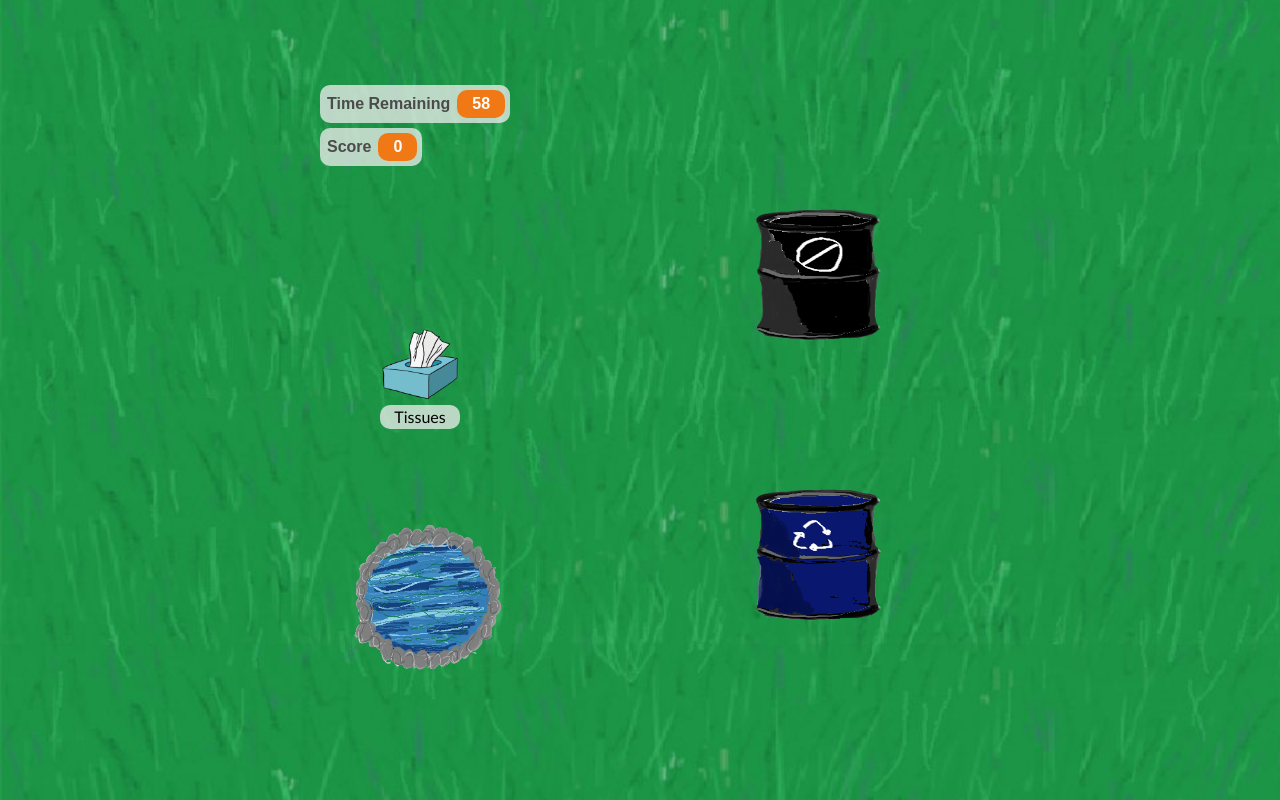
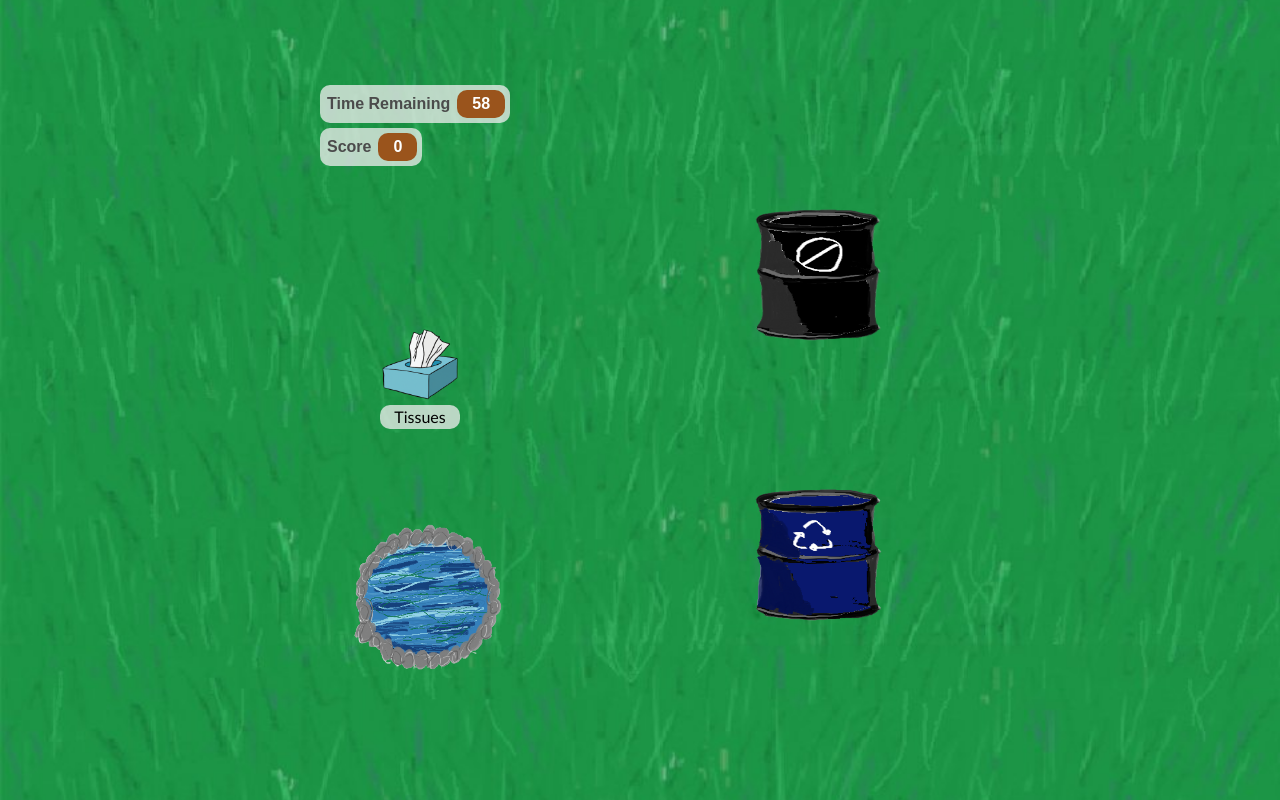
Before and after one commit to charliev18/bin-basher, a Next.js app: page / in a window 1280 px wide. Both pictures are taken after a click on the button "Let's Go!". Built offline with nearby package versions, Linux system fonts and the light colour scheme.

Commit message:
changed from scratch orange

```diff
--- a/src/styles/game.css
+++ b/src/styles/game.css
@@ -134,7 +134,7 @@ form input {
 }
 
 .user-info > p:nth-child(2) {
-    background-color: #f07916;
+    background-color: #9a541c;
     color: white;
     border-radius: 10px;
     margin-left: 5px;
```
